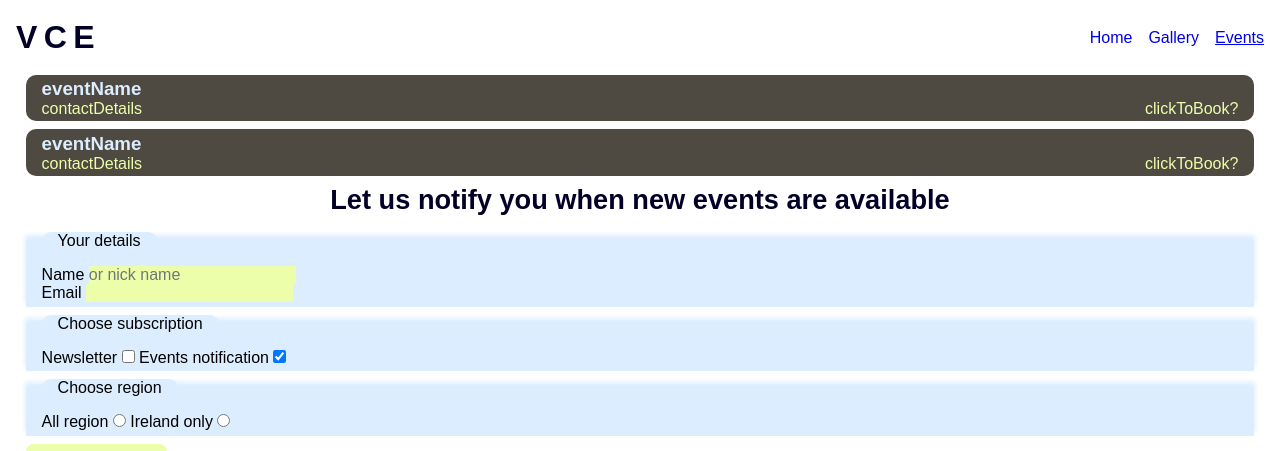
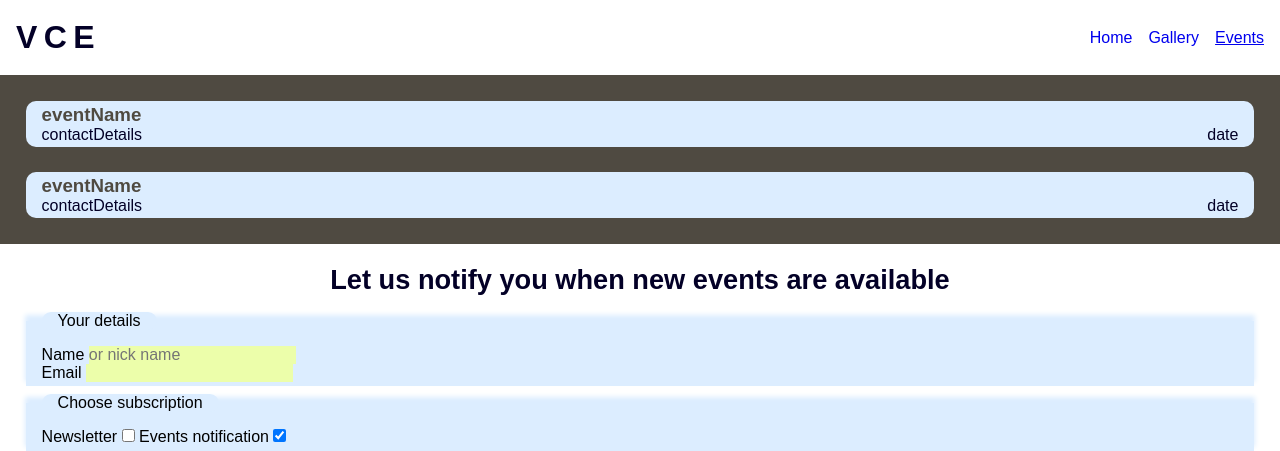
Before and after one commit to spanifer/Portfolio-Project-HTML-CSS, a plain HTML site: page events.html in a window 1280 px wide. Shown: the top 451 px of the page. Drawn offline with Linux system fonts and the light colour scheme; a web font is replaced by a local one.

Commit message:
Finetune style of event-cards

```diff
--- a/assets/css/style.css
+++ b/assets/css/style.css
@@ -249,19 +249,33 @@ article section {
 }
 
 /* Event cards */
-#event-cards > div {
+#event-cards-container {
+    margin: 0;
+    padding: 2%;
     box-sizing: border-box;
-    margin-bottom: 0.5rem;
+    width: 100%;
+    background-color: var(--davys-grey);
+}
+
+#event-cards-container > div {
+    margin-bottom: 2%;
     padding: 0.2rem 1rem;
     border-radius: 10px;
-    width: 100%;
-    color: var(--key-lime);
-    background-color: var(--davys-grey);
+    color: var(--oxford-blue);
+    background-color: var(--alice-blue);
     overflow: auto;
 }
 
-#event-cards h3 {
-    color: var(--alice-blue);
+#event-cards-container > div:last-child {
+    margin: 0;
+}
+
+#event-cards-container h3 {
+    color: var(--davys-grey);
+}
+
+hr {
+    margin: 10px;
 }
 
 /* Subscription Form */
--- a/events.html
+++ b/events.html
@@ -33,17 +33,18 @@
         </nav>
     </header>
     <!-- Upcoming events -->
-    <section id='event-cards'>
+    <section id='event-cards-container'>
         <!-- div>h3{eventName}+span{contactDetails}+span.float-right{clickToBook?} -->
         <div>
             <h3>eventName</h3>
-            <span>contactDetails</span><span class="float-right">clickToBook?</span>
+            <span>contactDetails</span><span class="float-right">date</span>
         </div>
         <div>
             <h3>eventName</h3>
-            <span>contactDetails</span><span class="float-right">clickToBook?</span>
+            <span>contactDetails</span><span class="float-right">date</span>
         </div>
     </section>
+    <hr>
     <!-- Event and newsletter subscription form -->
     <section id="form">
         <h2>Let us notify you when new events are available</h2>
```
